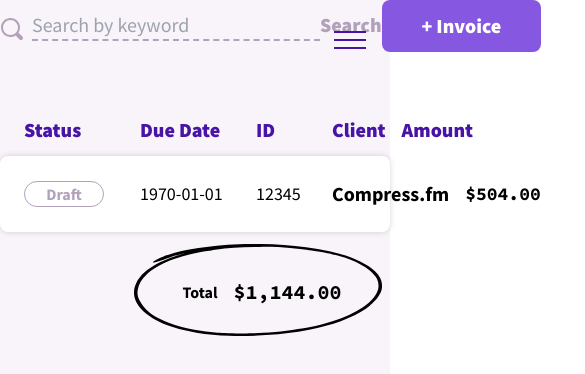
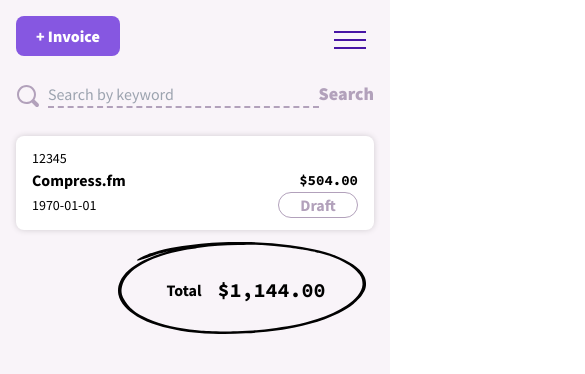
Before and after one commit to michael-farwell/dollarholler-svelte, a SvelteKit app: page /invoices in a window 390 px wide. Shown: the top 374 px of the page, 585 px wide, since content can reach past the window. Built offline with nearby package versions, Linux system fonts and the light colour scheme.

Commit message:
complete lesson 15

```diff
--- a/src/app.css
+++ b/src/app.css
@@ -16,12 +16,12 @@
 
 @layer components {
   .invoice-table {
-    @apply grid grid-cols-invoiceTable gap-4 px-6 mb-3 w-full;
+    @apply grid grid-cols-invoiceTableMobile lg:grid-cols-invoiceTable gap-x-4 px-4 lg:px-6 mb-3 w-full;
   }
 }
 
 @layer utilities {
   .center {
-    @apply flex items-center justify-center;
+    @apply flex items-center justify-center
   }
 }
--- a/src/lib/components/Search.svelte
+++ b/src/lib/components/Search.svelte
@@ -7,11 +7,11 @@
     <Search />
   </div>
   <input
-      class="w-72 border-b-2 border-dashed border-b-pastelPurple bg-transparent font-sansSerif text-xl text-black outline-none focus:border-b-lavenderIndigo focus:border-solid"
+      class="w-full md:w-[14rem] lg:w-72 border-b-2 border-dashed border-b-pastelPurple bg-transparent font-sansSerif text-base lg:text-xl text-black outline-none focus:border-b-lavenderIndigo focus:border-solid"
       type="text"
       name="search"
       placeholder="Search by keyword">
-  <button class="font-sansSerif text-xl font-black text-pastelPurple">
+  <button class="font-sansSerif text-lg lg:text-xl font-black text-pastelPurple">
     Search
   </button>
 </div>
--- a/src/lib/components/Tag.svelte
+++ b/src/lib/components/Tag.svelte
@@ -1,9 +1,10 @@
 <script lang="ts">
   export let label: "draft" | "sent" | "current" | "late" | "paid" = "draft";
+  export let className: string;
 </script>
 
 <div
-    class="text-md w-20 rounded-full text-center font-bold capitalize border-1"
+    class={`text-md w-20 rounded-full text-center font-bold capitalize border-1 ${className}`}
     class:inverted={label === "draft"}
     class:success={label === "sent" || label === "current"}
     class:alert={label === "late"}
--- a/src/routes/(dashboard)/+layout.svelte
+++ b/src/routes/(dashboard)/+layout.svelte
@@ -5,7 +5,7 @@
 <div class="grid grid-cols-12 md:gap-x-16 bg-whisper min-h-screen">
   <Navbar />
 
-  <main class="col-span-12 md:col-span-8 md:pt-10">
+  <main class="px-4 pt-4 col-span-12 md:col-span-8 md:pt-10">
     <slot />
   </main>
 </div>
--- a/src/routes/(dashboard)/invoices/+page.svelte
+++ b/src/routes/(dashboard)/invoices/+page.svelte
@@ -10,13 +10,13 @@
   <title>Invoices | The Dollar Holler</title>
 </svelte:head>
 
-<div class="flex justify-between items-center mb-16">
+<div class="flex flex-col-reverse md:flex-row justify-between items-start md:items-center gap-y-6 md:gap-y-4 mb-7 lg:mb-16">
   <!--  Search Field -->
   <Search />
 
   <!--  New Invoice Button -->
   <div>
-    <button class="relative whitespace-nowrap rounded-lg bg-lavenderIndigo px-10 py-3 font-sansSerif text-xl font-black text-white shadow-colored hover:shadow-coloredHover translate-y-0 hover:-translate-y-2 transition-all">
+    <button class="relative whitespace-nowrap rounded-lg bg-lavenderIndigo text-base px-5 py-2 lg:px-10 lg:py-3 font-sansSerif lg:text-xl font-black text-white shadow-colored hover:shadow-coloredHover translate-y-0 hover:-translate-y-2 transition-all">
       + Invoice
     </button>
   </div>
@@ -25,33 +25,33 @@
 <!-- List of Invoices -->
 <div>
   <!--  Header -->
-  <div class="table-header invoice-table text-daisyBush">
+  <div class="table-header invoice-table text-daisyBush hidden lg:grid">
     <h3>Status</h3>
     <h3>Due Date</h3>
     <h3>ID</h3>
     <h3>Client</h3>
-    <h3>Amount</h3>
+    <h3 class="text-right">Amount</h3>
     <div></div>
     <div></div>
   </div>
 
   <!--  Invoices -->
-  <div class="invoice-table items-center bg-white py-6 rounded-lg shadow-tableRow">
-    <div>
-      <Tag />
+  <div class="invoice-table invoice-row items-center bg-white py-3 lg:py-6 rounded-lg shadow-tableRow">
+    <div class="status">
+      <Tag className="ml-auto lg:ml-0" />
     </div>
-    <div class="text-lg">1970-01-01</div>
-    <div class="text-lg">12345</div>
-    <div class="text-xl font-bold">Compress.fm</div>
-    <div class="text-lg font-mono font-bold">$504.00</div>
-    <div class="text-lg center">
+    <div class="text-sm lg:text-lg dueDate">1970-01-01</div>
+    <div class="text-sm lg:text-lg invoiceNumber">12345</div>
+    <div class="text-base lg:text-xl font-bold clientName">Compress.fm</div>
+    <div class="text-sm lg:text-lg font-mono font-bold amount text-right">$504.00</div>
+    <div class="moreButton hidden text-sm lg:block lg:text-lg lg:center">
       <a
           href="#"
           class="text-pastelPurple hover:text-daisyBush">
         <View />
       </a>
     </div>
-    <div class="text-lg center">
+    <div class="viewButton hidden text-sm lg:block lg:text-lg lg:center">
       <button class="text-pastelPurple hover:text-daisyBush">
         <ThreeDots />
       </button>
@@ -67,4 +67,45 @@
   .table-header h3 {
     @apply text-xl font-black leading-snug;
   }
+
+  .invoice-row {
+    grid-template-areas:
+        "invoiceNumber invoiceNumber"
+        "clientName amount"
+        "dueDate status";
+  }
+
+  @media (min-width: 1024px) {
+    .invoice-row {
+      grid-template-areas: "status dueDate invoiceNumber clientName amount viewButton moreButton";
+    }
+  }
+
+  .invoice-row .status {
+    grid-area: status;
+  }
+
+  .invoice-row .dueDate {
+    grid-area: dueDate;
+  }
+
+  .invoice-row .invoiceNumber {
+    grid-area: invoiceNumber;
+  }
+
+  .invoice-row .clientName {
+    grid-area: clientName;
+  }
+
+  .invoice-row .amount {
+    grid-area: amount;
+  }
+
+  .invoice-row .viewButton {
+    grid-area: viewButton;
+  }
+
+  .invoice-row .moreButton {
+    grid-area: moreButton;
+  }
 </style>
--- a/tailwind.config.js
+++ b/tailwind.config.js
@@ -37,6 +37,7 @@
       },
       gridTemplateColumns: {
         "invoiceTable": "100px 100px 60px 1fr 116px 32px 32px",
+        "invoiceTableMobile": "1fr 90px",
       },
       zIndex: {
         navbarToggle: 91,
```
